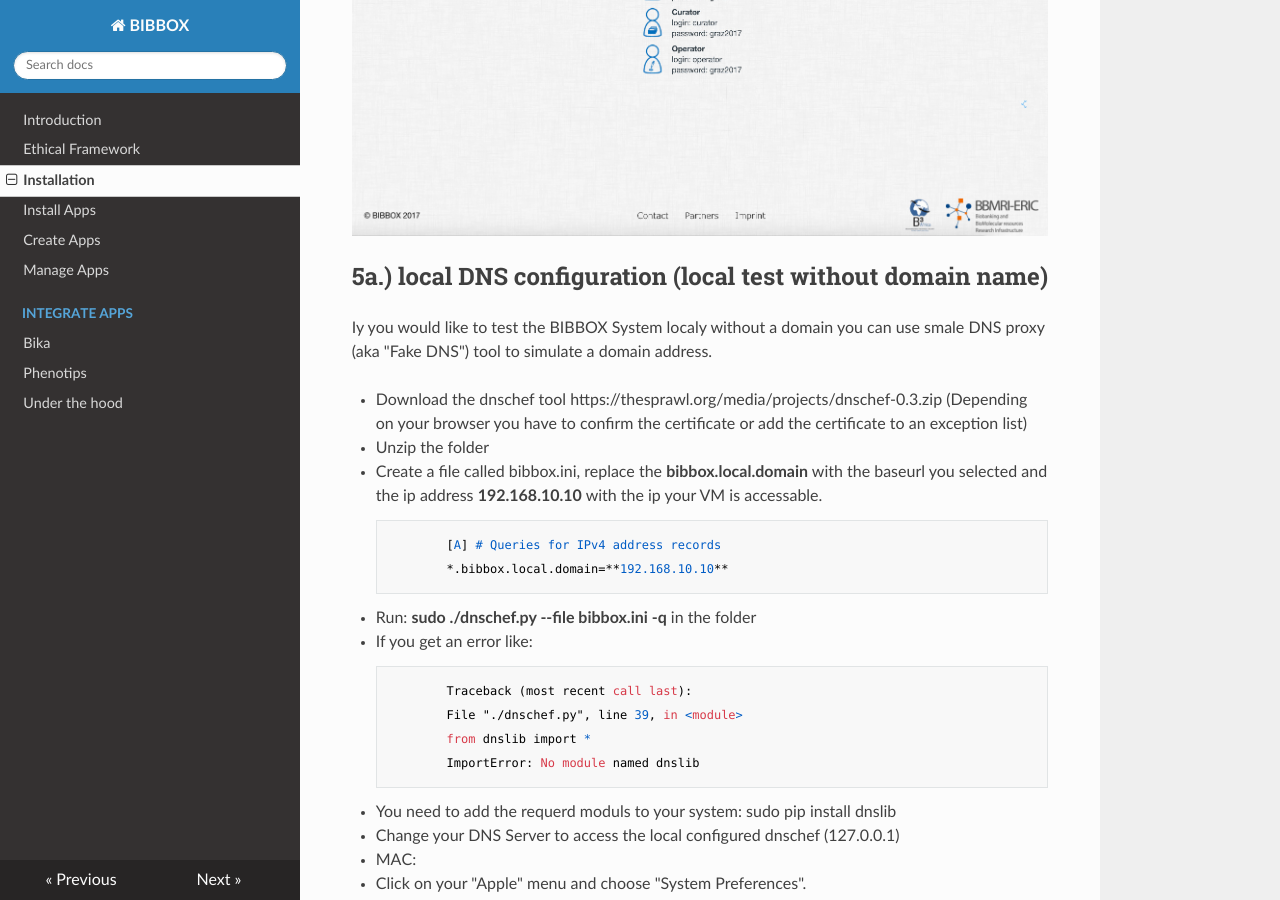
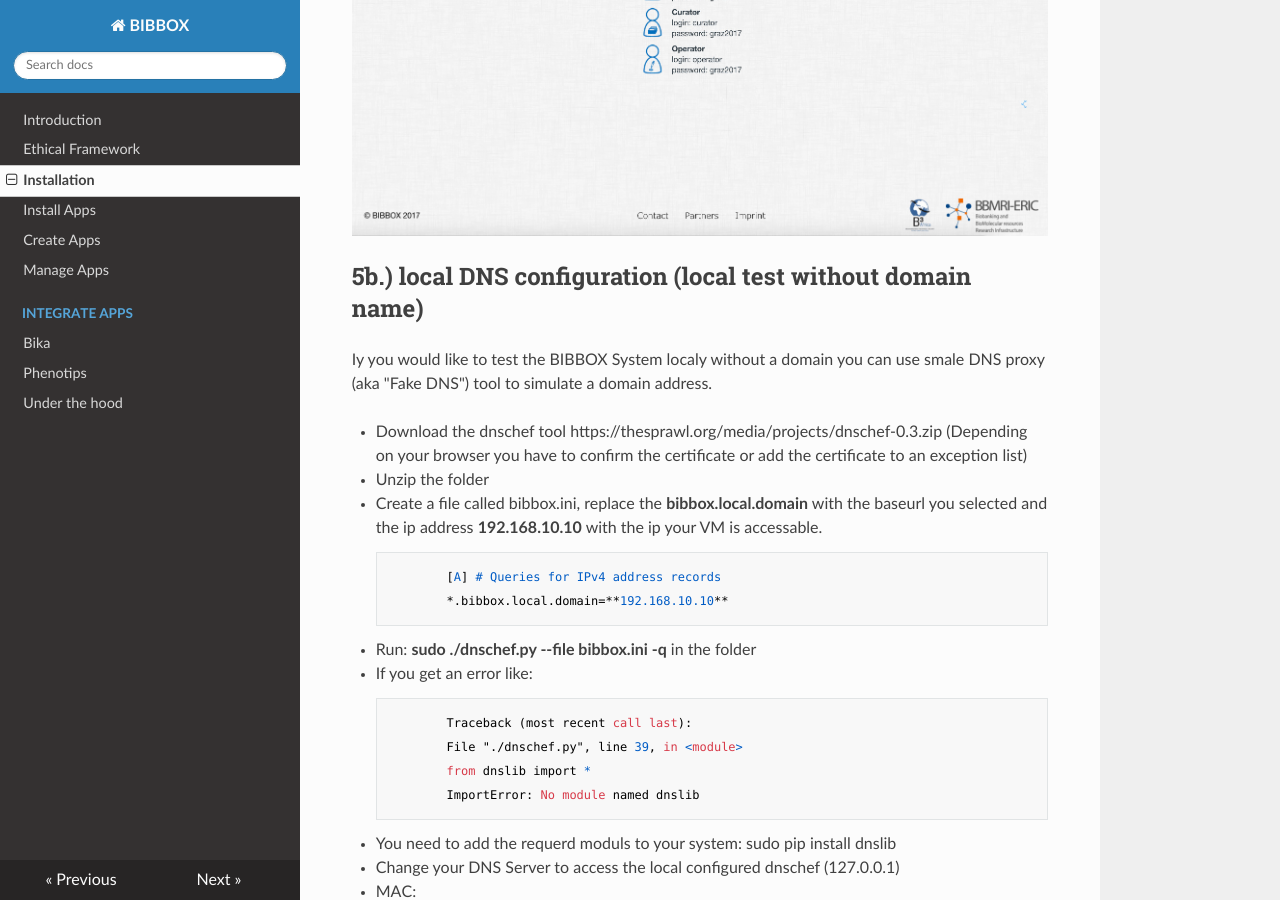
Before and after one commit to roxmer/bibbox-documentation, an MkDocs documentation site: the page built from docs/installation.md, in a window 1280 px wide and 900 px high, scrolled down 9499 px. Built offline with MkDocs 1.6.1, drawn with Linux system fonts in a browser that asks for light colours; nearby versions of some CDN libraries; old or Windows-style settings are respelled for this version of MkDocs.

```diff
--- a/docs/installation.md
+++ b/docs/installation.md
@@ -309,7 +309,7 @@ To access your BIBBOX from the everywhere on the web, you need to map your host'
 
 
 
-## 5a.) local DNS configuration (local test without domain name)
+## 5b.) local DNS configuration (local test without domain name)
 
 Iy you would like to test the BIBBOX System localy without a domain you can use smale DNS proxy (aka "Fake DNS") tool to simulate a domain address.
 
```
